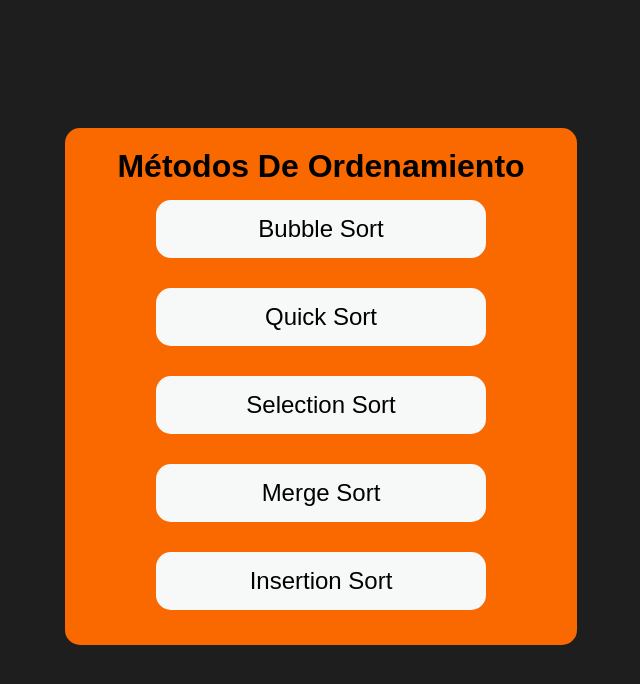
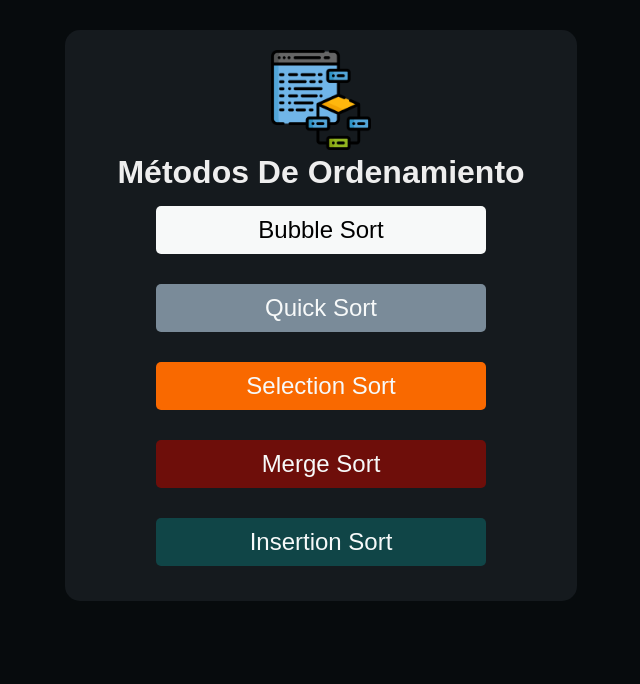
Before and after one commit to Angel-2018/metodosOrdenamiento, a plain HTML site: page index.html in a window 1280 px wide. Shown: the whole page, without its empty margins (319-959 px from the left). Drawn offline with Linux system fonts and the light colour scheme.

Commit message:
segundo commit

```diff
--- a/css/styles.css
+++ b/css/styles.css
@@ -13,18 +13,29 @@ html {
 body {
   font-size: 16px; /* 1rem = 10px */
   font-family: 'Roboto Flex', sans-serif;
-  background-color: #1E1E1E;
+  background-color: #070b0d;
 }
 
 .container {
-  background-color: #F96900;
+  background-color: #151a1e;
   width: 40%;
   padding: 20px;
-  margin: 10% auto;
+  margin: 30px auto;
   border-radius: 15px;
 }
 
+.contenedor-imagen {
+  margin: 0 auto;
+  width: 100px;
+}
+
+.img {
+  margin: 0 auto;
+  width: 100px;
+}
+
 .title {
+  color: #eee;
   text-align: center;
 }
 
@@ -32,12 +43,12 @@ body {
   display: grid;
 }
 
-.botones .boton {
+.botones .btn {
   margin: 15px auto;
   width: 70%;
-  padding: 15px;
+  padding: 10px 15px;
   background-color: #F7F9F9;
-  border-radius: 15px;
+  border-radius: 5px;
   border: none;
   font-size: 24px;
   font-weight: 400;
@@ -45,6 +56,27 @@ body {
   position: relative;
 }
 
-.botones .boton:hover {
+.botones .btn-gris {
+  background-color: #7A8B99;
+  color: #F7F9F9;
+}
+
+.botones .btn-naranja {
+  background-color: #F96900;
+  color: #F7F9F9;
+}
+
+.botones .btn-rojo {
+  background-color: #6E0E0A;
+  color: #F7F9F9;
+}
+
+.botones .btn-verde {
+  background-color: #104547;
+  color: #F7F9F9;
+}
+
+.botones .btn:hover {
   transform: scale(1.05);
+  cursor: pointer;
 }
--- a/index.htm
+++ b/index.html
@@ -9,15 +9,18 @@
 </head>
 <body>
   <div class="container">
+    <div class="contenedor-imagen">
+      <img class="img" src="img/pngwing.com.png" alt="">
+    </div>
     <h1 class="title">Métodos De Ordenamiento</h1>
 
     <div class="botones">
-      <button class="boton">Bubble Sort</button>
-      <button class="boton">Quick Sort</button>
-      <button class="boton">Selection Sort</button>
-      <button class="boton">Merge Sort</button>
-      <button class="boton">Insertion Sort</button>
-  </div>
+      <button class="btn ">Bubble Sort</button>
+      <button class="btn btn-gris">Quick Sort</button>
+      <button class="btn btn-naranja">Selection Sort</button>
+      <button class="btn btn-rojo">Merge Sort</button>
+      <button class="btn btn-verde">Insertion Sort</button>
+    </div>
   </div>
 </body>
 </html>
```
Also changed, not shown: img/pngwing.com.png (added).
